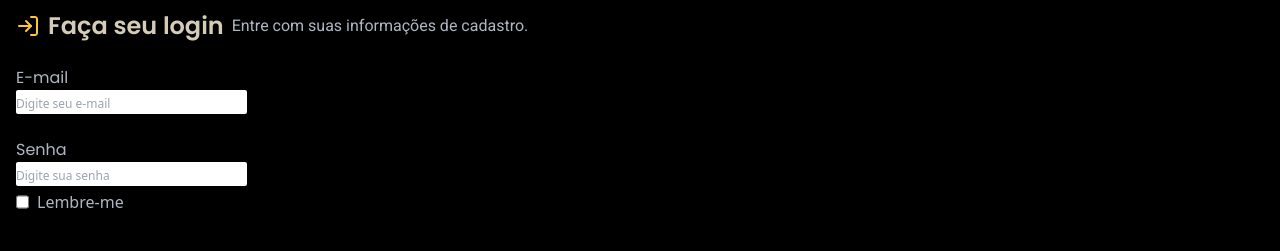
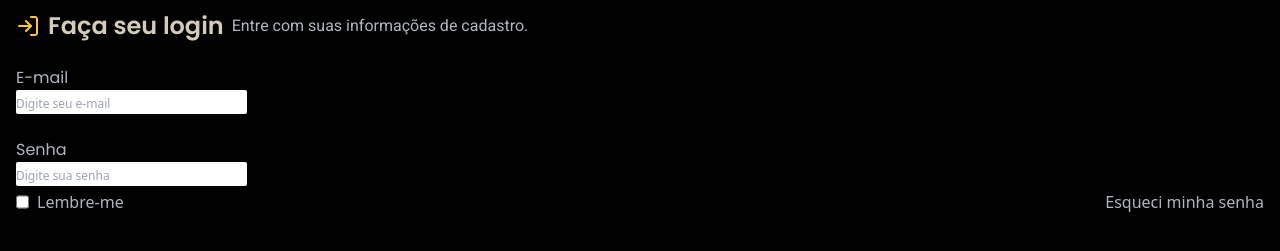
Before and after one commit to Marcoswodbarros/LoginForm, a website: page index.html in a window 1280 px wide. Shown: the part 83-334 px from the top of the page. Drawn offline with Linux system fonts and the light colour scheme.

Commit message:
Updating checkbox

```diff
--- a/index.html
+++ b/index.html
@@ -32,9 +32,13 @@
         <label for="password" class="font-poppins block mt-6 ml-4">Senha</label>
         <input type="password" name="password" id="password" class="rounded-sm block ml-4 placeholder:text-xs" placeholder="Digite sua senha">
 
-        <div id="checkbox__position" class="flex flex-row-reverse justify-end gap-2 mt-1 ml-4">
-            <label for="checkbox">Lembre-me</label>
-            <input type="checkbox" name="checkbox" id="checkbox">
+        <div id="checkbox__container" class="flex justify-between">
+            <div id="checkbox__position" class="flex flex-row-reverse justify-end gap-2 mt-1 ml-4">
+                <label for="checkbox">Lembre-me</label>
+                <input type="checkbox" name="checkbox" id="checkbox">
+            </div>
+
+            <p class="mt-1 mr-4">Esqueci minha senha</p>
         </div>
     </main>
 </body>
```
Also changed, not shown: dist/output.css.
